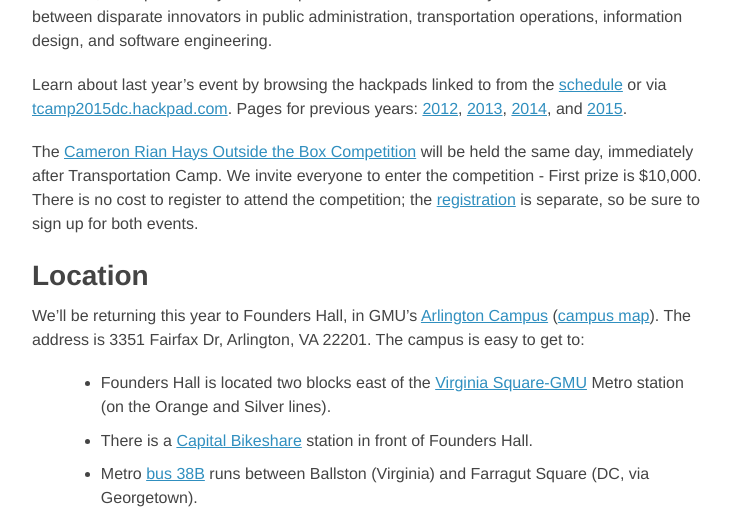
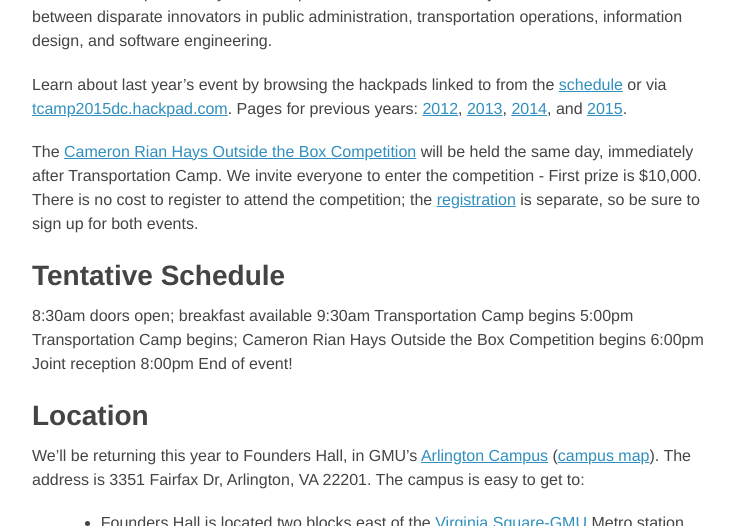
Before and after one commit to transpocamp/transportationcamp.org, a Jekyll site: the page built from events/dc-2016/index.markdown, in a window 1280 px wide and 900 px high, scrolled down 618 px, cut to the strip 0-526 px from the top of the window. Shown: the whole strip, without its empty margins (272-1006 px from the left). Built offline with Jekyll 4.4.1, drawn with Linux system fonts in a browser that asks for light colours; nearby versions of some CDN libraries; Markdown is read by kramdown in place of the engine named in the settings.

Commit message:
add schedule

```diff
--- a/events/dc-2016/index.markdown
+++ b/events/dc-2016/index.markdown
@@ -20,6 +20,14 @@
 We invite everyone to enter the competition - First prize is $10,000.
 There is no cost to register to attend the competition;
 the [registration](https://www.eventbrite.com/e/2016-hays-outside-the-box-conference-tickets-19211319574) is separate, so be sure to sign up for both events.
+
+### Tentative Schedule
+
+8:30am doors open; breakfast available
+9:30am Transportation Camp begins
+5:00pm Transportation Camp begins; Cameron Rian Hays Outside the Box Competition begins
+6:00pm Joint reception
+8:00pm End of event!
 
 ### Location
 
```
